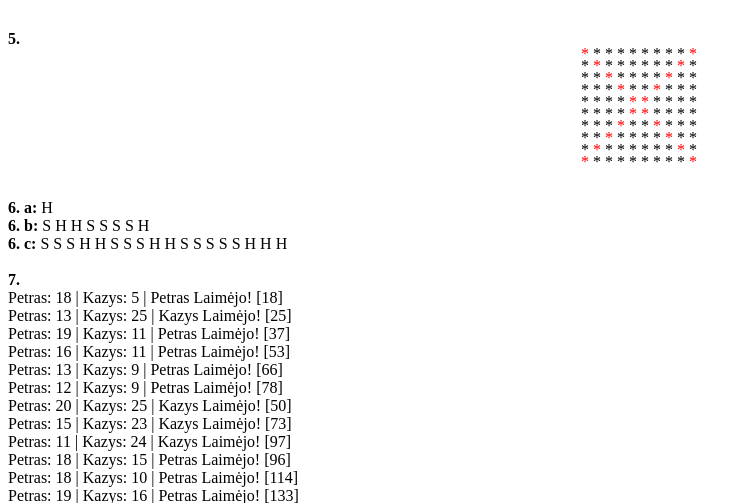
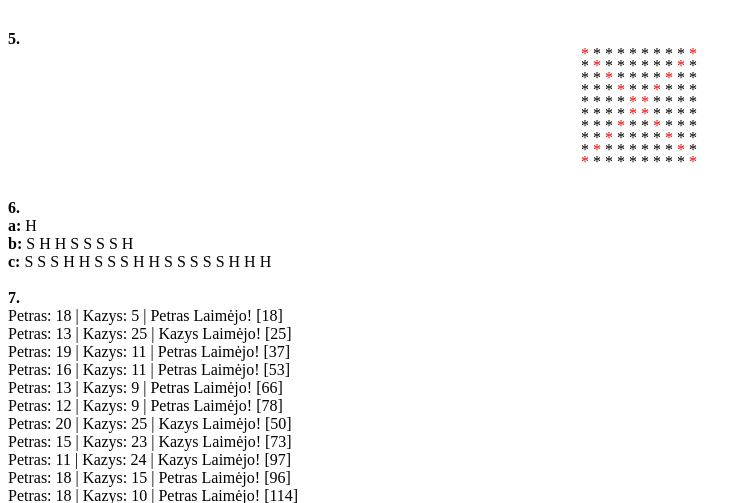
Before and after one commit to Jul1us5/First_PHP, a PHP site: page /loop.php in a window 1280 px wide. Shown: the part 669-1172 px from the top of the page, without its empty margins (0-751 px from the left). Run offline with PHP 8.4, Linux system fonts and the light colour scheme.

Commit message:
Loop Task 9....

```diff
--- a/loop.php
+++ b/loop.php
@@ -109,9 +109,9 @@
     $x = 11;
 
     echo "<div class='edges'>";
-    for ($y = 0; $y < 10; $y++) {
-        for ($x = 0; $x < 10; $x++) {
-            if ($x == $y || $x + $y == 9) {
+    for ($y = 0; $y < $noun; $y++) {
+        for ($x = 0; $x < $noun; $x++) {
+            if ($x == $y || $x + $y == $noun - 1) {
                 echo "<font color='red'> * </font>";
             } else {
                 echo ' * ';
@@ -125,7 +125,7 @@
     echo "<br/>";
     # 6. Task ##############
 
-    echo '<b>6. a: </b>';
+    echo '<b>6.<br/> a: </b>';
     $h = 0;
     while (1 !== $h) {
         $coin = rand(0, 1);
@@ -138,7 +138,7 @@
     }
     echo "<br/>";
 
-    echo '<b>6. b: </b>';
+    echo '<b> b: </b>';
     $h = 0;
     while (3 !== $h) {
         $coin = rand(0, 1);
@@ -150,7 +150,7 @@
         }
     }
     echo "<br/>";
-    echo '<b>6. c: </b>';
+    echo '<b> c: </b>';
     $h = 0;
     while (3 !== $h) {
         $coin = rand(0, 1);
@@ -231,6 +231,18 @@
     # 9. Task ##############
     echo '<b>9. </b><br/>';
 
+    $c = "10 bezdzioniu suvalge 20 bananu per: ";
+    echo ("1. " . $c);
+    echo(microtime($c));
+    echo "<br/>";
+
+    //     $per = 0;
+    // for($x = 0; $x < 1000000; $x++) {
+    //     $b = "10 bezdzioniu suvalge 20 bananu per: ";
+    //     $per = (microtime($b));
+    // }
+    //     echo ("2. " . $b);
+    //     echo $per;
 
     ?>
 </body>
```
